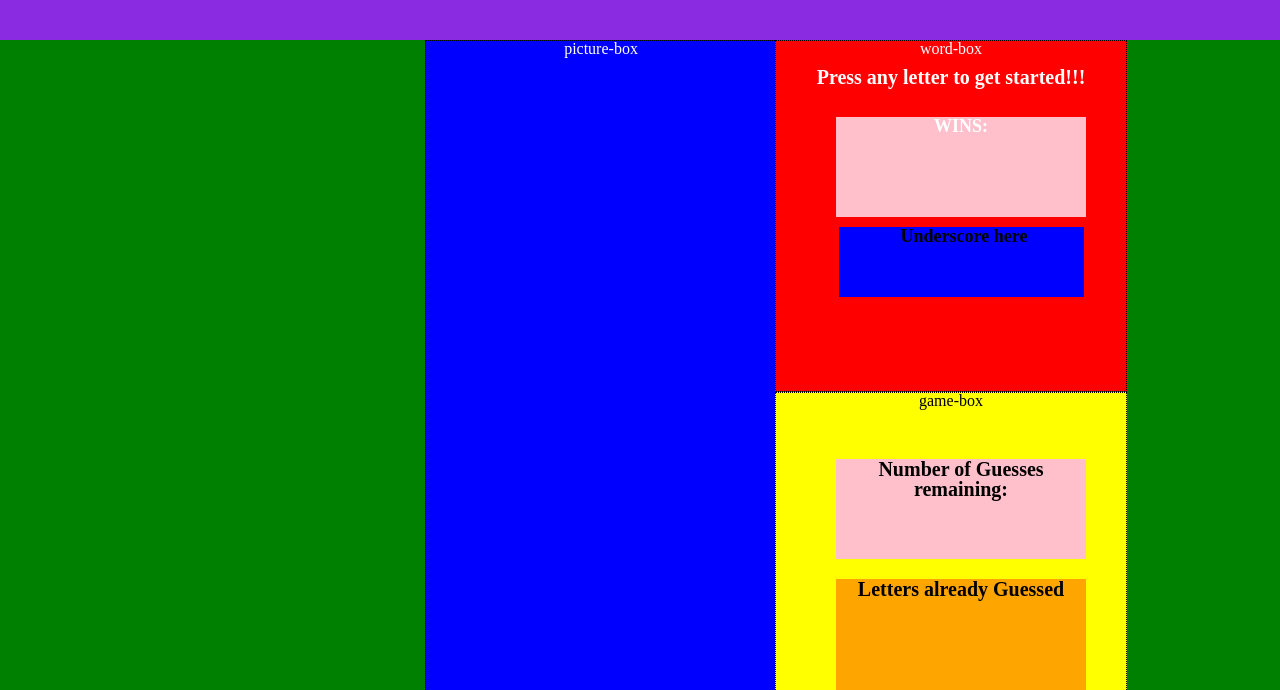
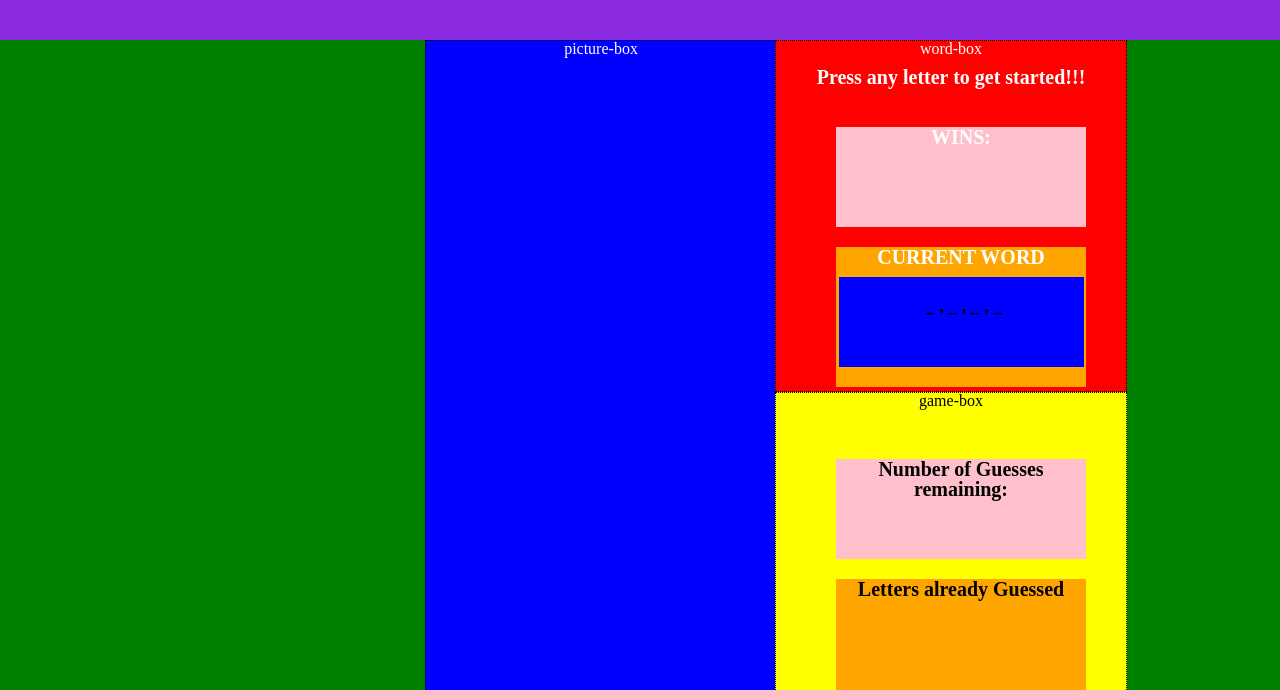
Before and after one commit to chefchino/Word-Guess-Game, a plain HTML site: page index.html in a window 1280 px wide. Shown: the part 110-800 px from the top of the page. Drawn offline with nearby package versions, Linux system fonts and the light colour scheme.

Commit message:
UNDERSCORESgit add -Agit add -Agit add -A

```diff
--- a/assets/css/style.css
+++ b/assets/css/style.css
@@ -67,7 +67,7 @@ h3{
     position: relative;
     text-align:center;
     background-color: orange;
-    height: 150px;
+    height: 140px;
     width:250px;
     margin-top: 20px;
     top:30px;
@@ -81,6 +81,7 @@ h3{
     height: 70px;
     margin-top: 10px;
     margin-left: 3px;
+    padding-top:20px;
     padding-left: 5px;
     text-align: center;
     font-weight: bolder;
--- a/assets/javascript/game.js
+++ b/assets/javascript/game.js
@@ -17,16 +17,11 @@ function startGame(){
 
     for (i = 0; i < choosen.length; i++)
     {
-        underScore.push(" _ ");
-
+        underScore[i] = " _ ";
     }
     console.log(underScore);
 
-
-    document.getElementByClassName(".words") = underScore;
-
-
-//   console.log($("#wordsG"));
+    document.getElementById("wordsG").innerHTML = underScore; underScore.join("");
 
 }
 
--- a/index.html
+++ b/index.html
@@ -8,8 +8,7 @@
     <link rel="stylesheet" href="assets/css/reset.css">
     <!-- <link rel="stylesheet" href="assets/images"> -->
     <link rel="stylesheet" href="assets/css/style.css">
-    <script src="https://cdnjs.cloudflare.com/ajax/libs/jquery/3.2.1/jquery.min.js"></script>
-    <script src="assets/javascript/game.js"></script>
+
 
 </head>
 
@@ -26,11 +25,13 @@
 <div class="word-box">word-box
     <h3>Press any letter to get started!!!</h3>
 <div class="wins">
-    <h4>WINS:</h4>
+    <h3>WINS:</h3>
 </div>
-<h4 class="word" id="wordsG">Underscore here</h4>
+<div class="word">
+    <h3>CURRENT WORD</h3>
+<div id="wordsG">Underscore here</div>
 
-
+</div>
 </div>
 
 <div class="game-box">game-box
@@ -48,5 +49,6 @@
 
 
 </body>
-
+<script src="https://cdnjs.cloudflare.com/ajax/libs/jquery/3.2.1/jquery.min.js"></script>
+<script src="assets/javascript/game.js"></script>
 </html>
```
